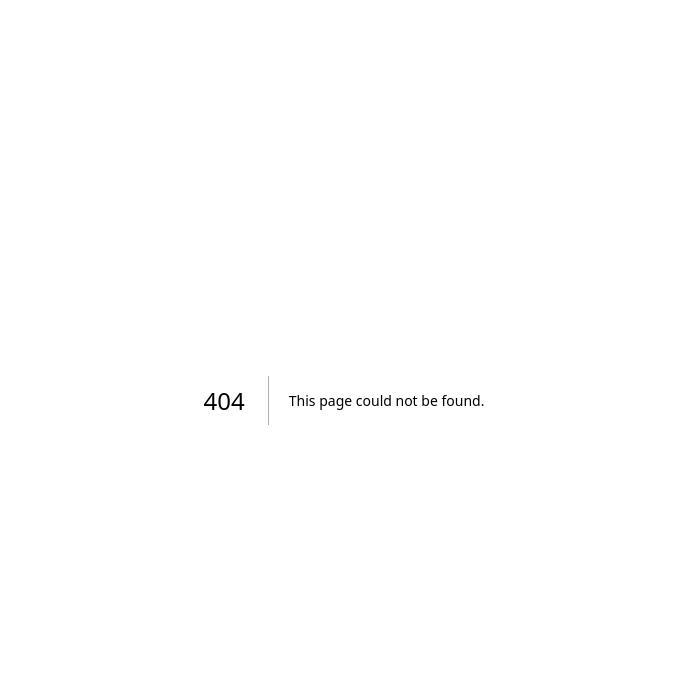
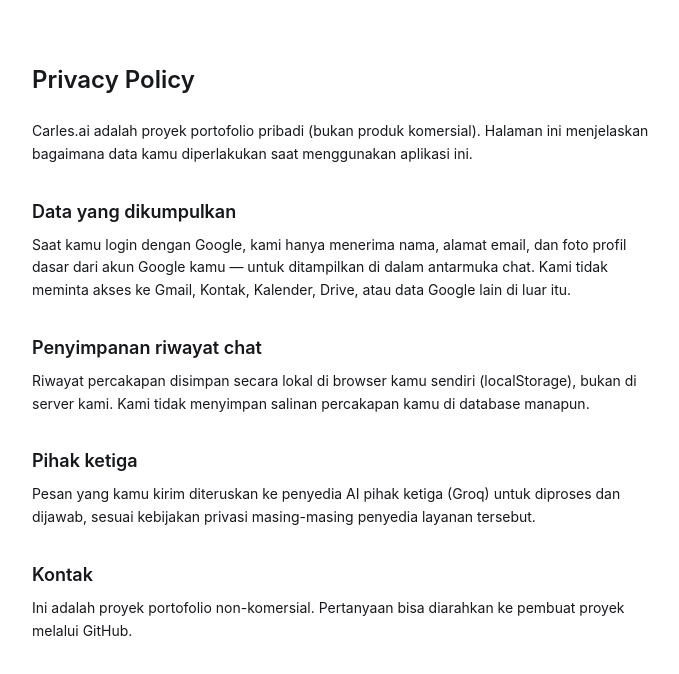
Before and after one commit to carlesinggar-code/carles-ai, a Next.js app: page /privacy in a window 1280 px wide. Before the commit this address had no page. Shown: the top 674 px of the page, without its empty margins (296-975 px from the left). Built offline with nearby package versions, Linux system fonts and the light colour scheme.

Commit message:
Tambah halaman privacy policy

```diff
--- /dev/null
+++ b/app/privacy/page.tsx
@@ -0,0 +1 @@
+export const metadata = { title: "Privacy Policy — Carles.ai" }; export default function PrivacyPage() { return (<div className="max-w-2xl mx-auto px-6 py-16 text-sm leading-relaxed"><h1 className="text-2xl font-semibold mb-6">Privacy Policy</h1><p className="mb-4">Carles.ai adalah proyek portofolio pribadi (bukan produk komersial). Halaman ini menjelaskan bagaimana data kamu diperlakukan saat menggunakan aplikasi ini.</p><h2 className="text-lg font-semibold mt-8 mb-2">Data yang dikumpulkan</h2><p className="mb-4">Saat kamu login dengan Google, kami hanya menerima nama, alamat email, dan foto profil dasar dari akun Google kamu — untuk ditampilkan di dalam antarmuka chat. Kami tidak meminta akses ke Gmail, Kontak, Kalender, Drive, atau data Google lain di luar itu.</p><h2 className="text-lg font-semibold mt-8 mb-2">Penyimpanan riwayat chat</h2><p className="mb-4">Riwayat percakapan disimpan secara lokal di browser kamu sendiri (localStorage), bukan di server kami. Kami tidak menyimpan salinan percakapan kamu di database manapun.</p><h2 className="text-lg font-semibold mt-8 mb-2">Pihak ketiga</h2><p className="mb-4">Pesan yang kamu kirim diteruskan ke penyedia AI pihak ketiga (Groq) untuk diproses dan dijawab, sesuai kebijakan privasi masing-masing penyedia layanan tersebut.</p><h2 className="text-lg font-semibold mt-8 mb-2">Kontak</h2><p>Ini adalah proyek portofolio non-komersial. Pertanyaan bisa diarahkan ke pembuat proyek melalui GitHub.</p></div>); }
```
